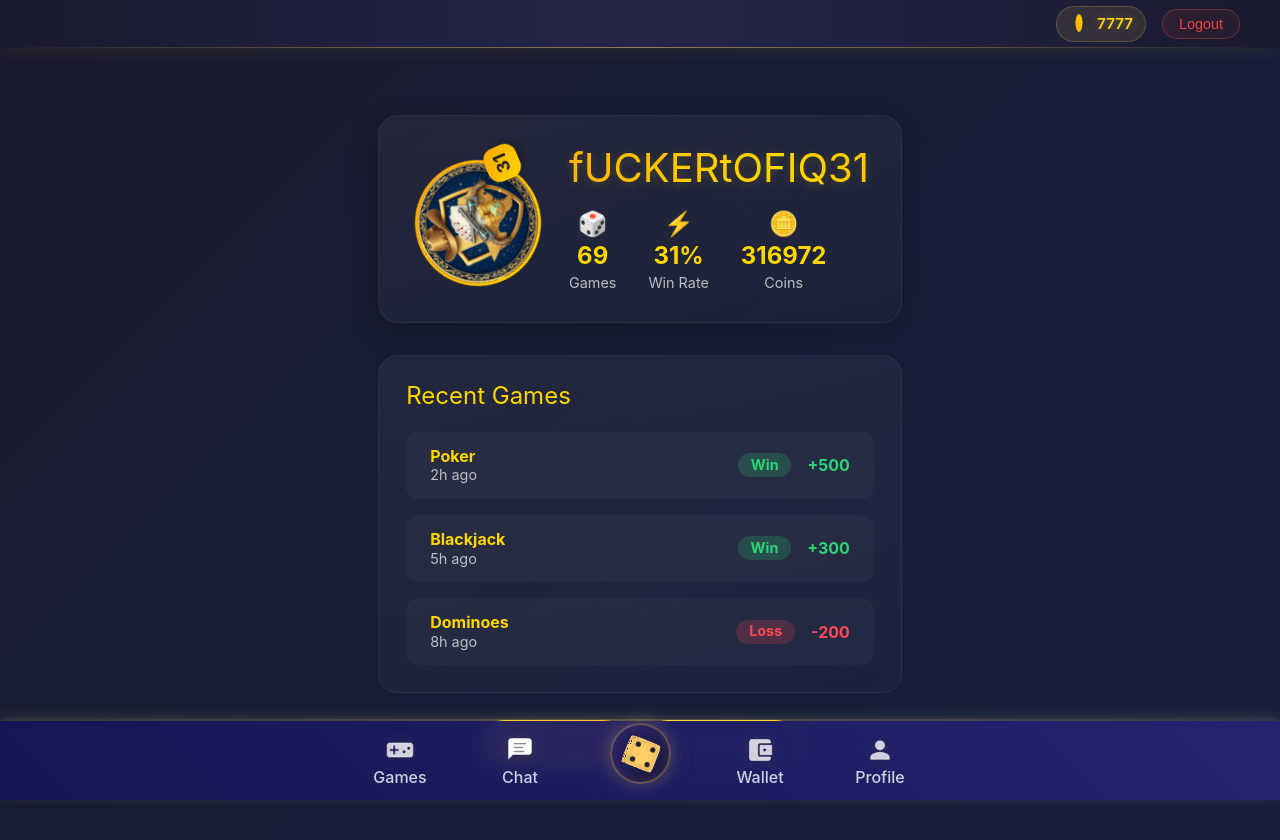
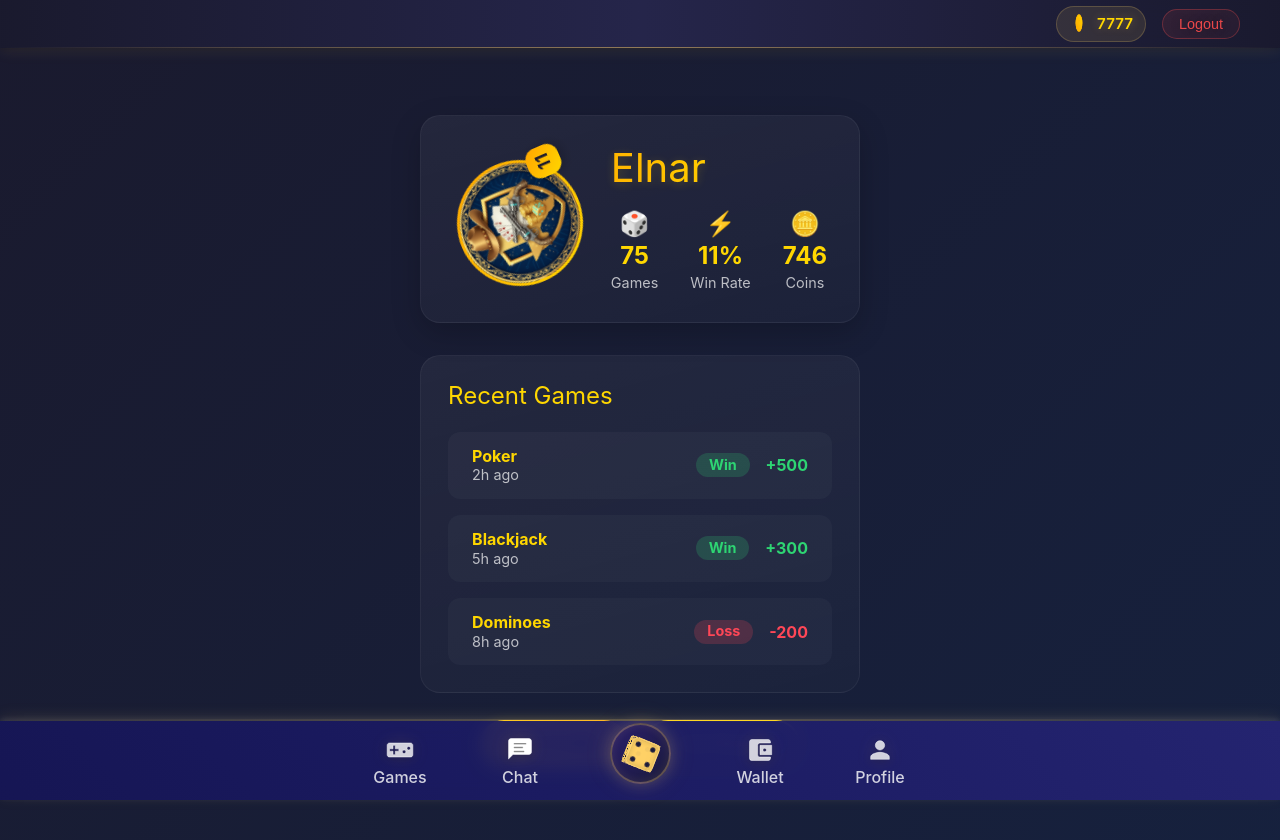
Before and after one commit to rvngzd00/gameZone, a React (Vite) app: page /profile in a window 1280 px wide. Shown: the top 840 px of the page. Built offline with nearby package versions, Linux system fonts and the light colour scheme.

Commit message:
Update Profile.jsx

```diff
--- a/src/components/profile/Profile.jsx
+++ b/src/components/profile/Profile.jsx
@@ -4,11 +4,11 @@ import profilePhoto from '../../assets/game-images/profilePhoto.png';
 const Profile = () => {
     // Mock data - replace with real data from your context/API
     const profileData = {
-        username: "fUCKERtOFIQ31",
-        level: 31,
-        coins: 316972,
-        winRate: "31%",
-        gamesPlayed: 69,
+        username: "Elnar",
+        level: 11,
+        coins: 746,
+        winRate: "11%",
+        gamesPlayed: 75,
         // achievements: [
         //     { id: 1, name: "First Win", icon: "🏆", description: "Won your first game" },
         //     { id: 2, name: "High Roller", icon: "💰", description: "Won 1000 coins in a single game" },
```
